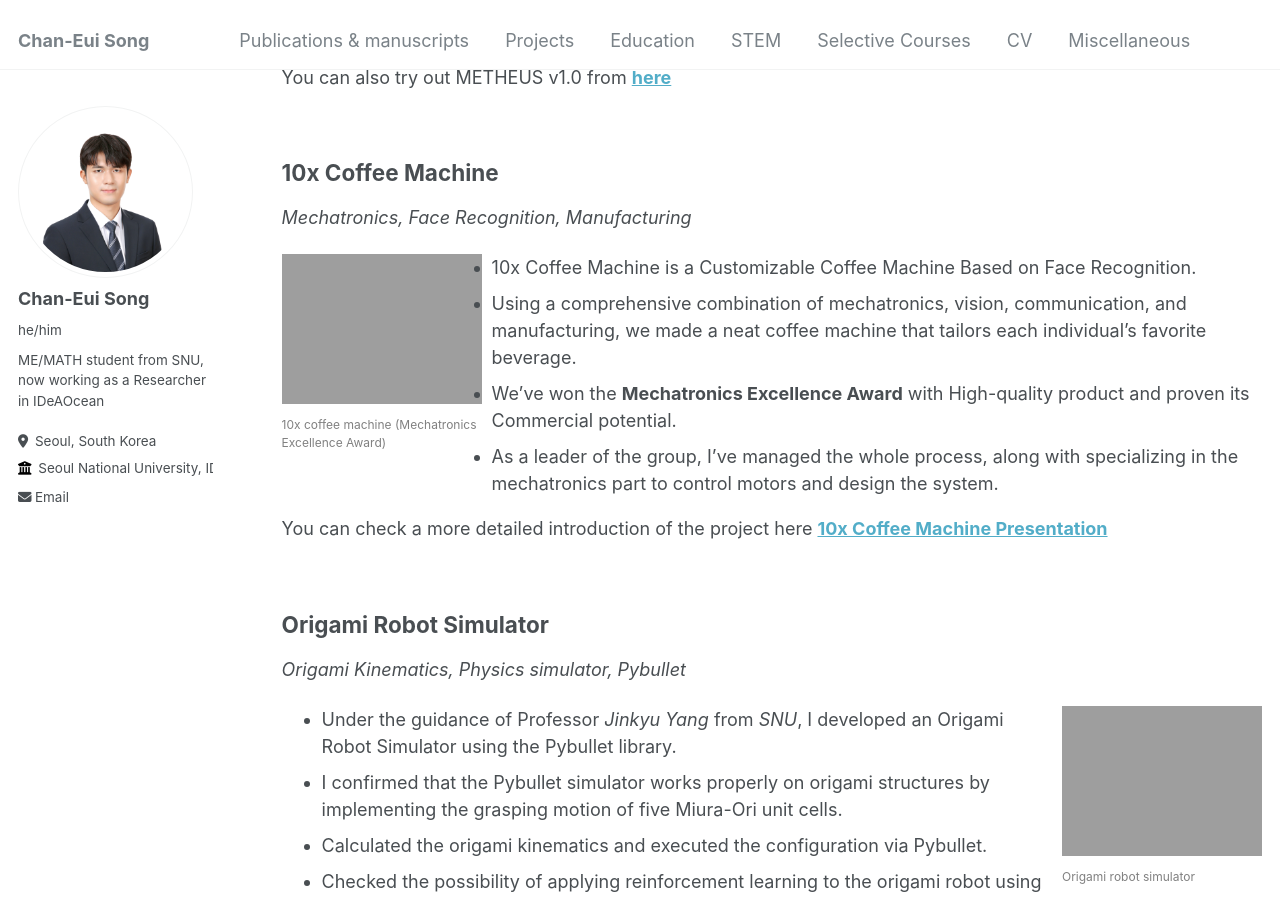
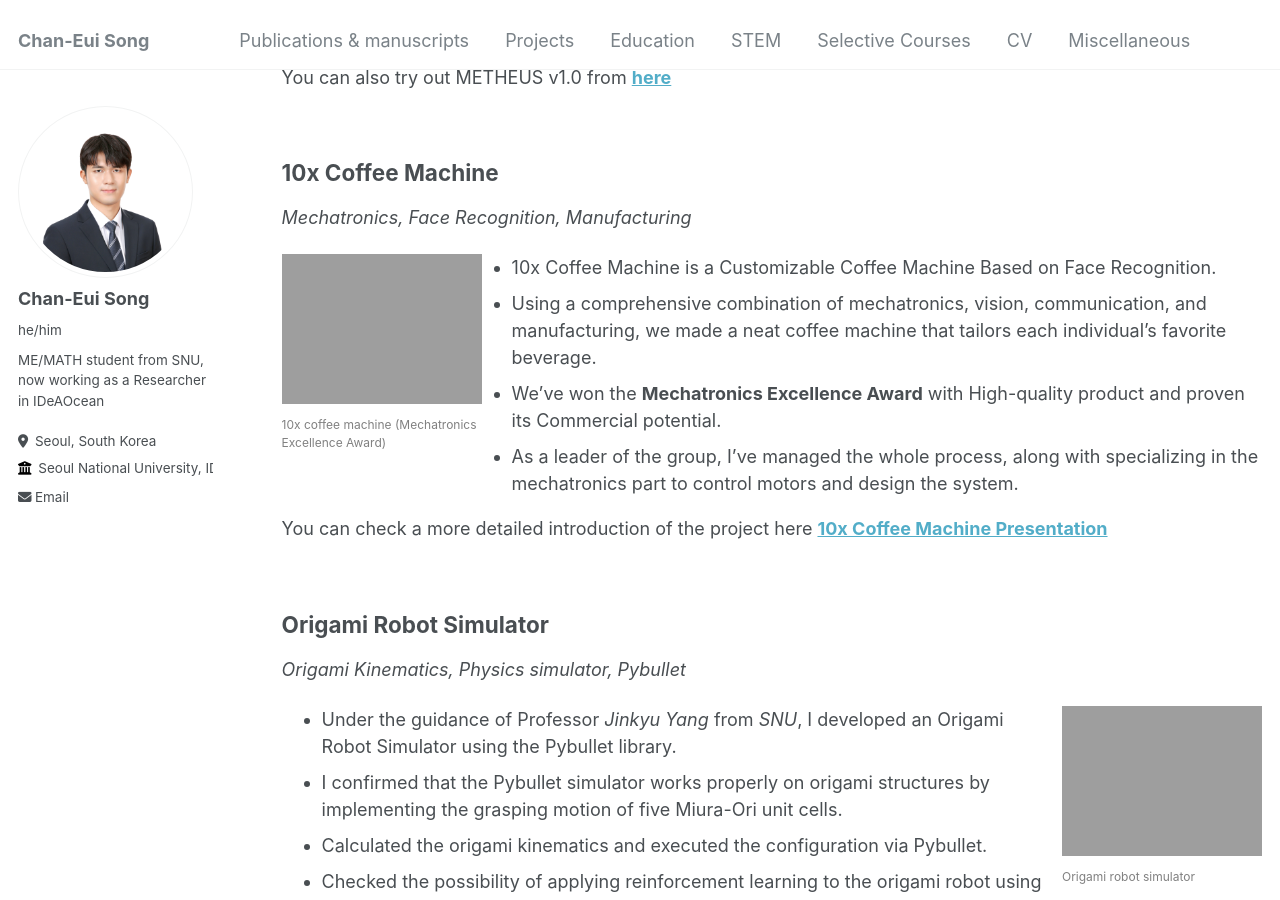
Before and after one commit to cksdml1014/chanisong, a Jekyll site: the page built from _pages/Projects.md, in a window 1280 px wide and 900 px high, scrolled down 526 px. Built offline with Jekyll 4.4.1, drawn with Linux system fonts in a browser that asks for light colours.

Commit message:
Update Projects.md

```diff
--- a/_pages/Projects.md
+++ b/_pages/Projects.md
@@ -23,7 +23,7 @@ You can also try out METHEUS v1.0 from **[here](https://www.metheus.ai/)**
 
 ## 10x Coffee Machine
 *Mechatronics, Face Recognition, Manufacturing*
-<div style="float: left; width: 200px; margin: 0px 10px 10px 0px;">
+<div style="float: left; width: 200px; margin: 0px 30px 10px 0px;">
     <img src="https://cksdml1014.github.io/chanisong/images/tenxcoffee.jpg" alt="Hi! I'm Chani!" style="width: 100%;">
     <p style="font-size: 12px; color: gray;"> 10x coffee machine (Mechatronics Excellence Award)</p>
 </div>
@@ -54,7 +54,7 @@ You can check the detailed results of this research here **[Origami Robot Simula
 
 ## MPC Contol on STM32H723 microcontroller
 *MPC, Embedded System*
-<div style="float: left; width: 200px; margin: 10px 30px 10px 10px;">
+<div style="float: left; width: 200px; margin: 0px 30px 10px 0px;">
     <img src="https://cksdml1014.github.io/chanisong/images/Cart pole.png" alt="Hi! I'm Chani!" style="width: 100%;">
     <p style="font-size: 12px; color: gray;"> Cart pole used for MPC control </p>
 </div>
@@ -80,7 +80,7 @@ Due to corporate confidentiality, detailed results are partially disclosed. **[C
 <div style="clear: both;"></div>
 ## Material Classification using tactile sensor Digit
 *Tactile Sensor, ResNet, Pytorch*
-<div style="float: left; width: 200px; margin:0 10px 10px 0;">
+<div style="float: left; width: 200px; margin:0 30px 10px 0;">
     <img src="https://cksdml1014.github.io/chanisong/images/Tactile Sensing.png" alt="Hi! I'm Chani!" style="width: 100%;">
     <p style="font-size: 12px; color: gray;"> DIGIT: Vision-based tactile sensor</p>
 </div>
@@ -106,7 +106,7 @@ Detailed information on this research can be found here. **[Analyzing beam defor
 <div style="clear: both;"></div>
 ## 6R robot imitating human activities of moving objects using meta-learning
 *ROS Control, Image Processing, Meta-Learning*
-<div style="float: left; width: 200px; margin:0 10px 10px 0;">
+<div style="float: left; width: 200px; margin:0 30px 10px 0;">
     <img src="https://cksdml1014.github.io/chanisong/images/6R Robot.png" alt="Hi! I'm Chani!" style="width: 100%;">
     <p style="font-size: 12px; color: gray;"> Experiment setup for meta-learning</p>
 </div>
@@ -133,7 +133,7 @@ Final Report on this project can be found here. (Written in Korean) **[Walking T
 <div style="clear: both;"></div>
 ## Inverse Engineering of Impact Wrench
 *3D CAD, Stress Analysis, Machine Mechanism*
-<div style="float: left; width: 200px; margin:0 10px 10px 0;">
+<div style="float: left; width: 200px; margin:0 30px 10px 0;">
     <img src="https://cksdml1014.github.io/chanisong/images/inverseengineering.png" alt="Hi! I'm Chani!" style="width: 100%;">
     <p style="font-size: 12px; color: gray;">  Stress & Deformation analysis</p>
 </div>
```
